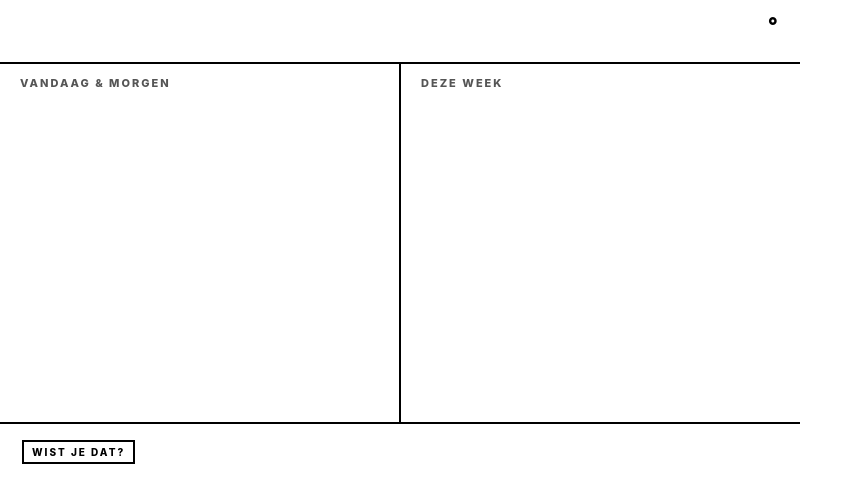
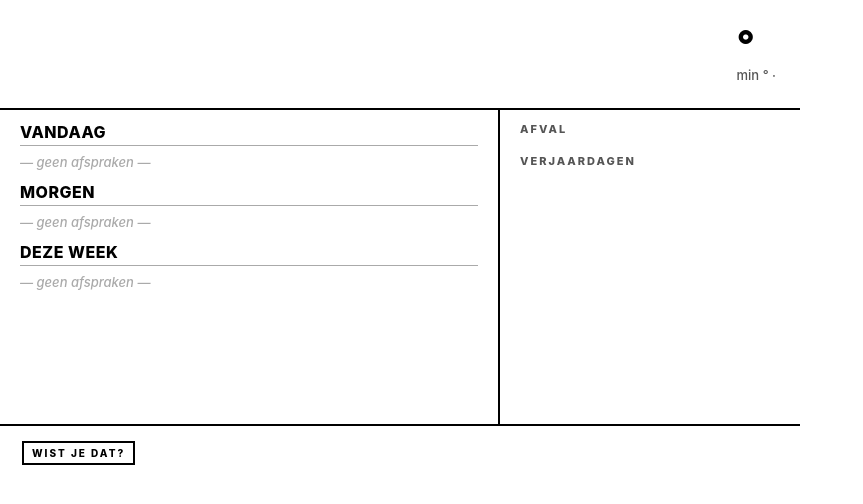
Before and after one commit to danieldotnl/epaperdash, a Python web app: template epaperdash/templates/dashboard.html.j2 in a window 1280 px wide. Shown: the top 504 px of the page, without its empty margins (0-863 px from the left). Run offline with Jinja, Linux system fonts and the light colour scheme; the template is opened without the code that fills it, so the values that code supplies are empty.

Commit message:
Dashboard: hero header, dedicated waste/birthdays panels; bump to 0.1.4
- Header becomes a "right-now" hero: weekday + date on the left, big
  weather glyph + today's max temp + condition + min/wind on the right.
  Switched from current temp to today's max — current is misleading
  given the 6-hour panel refresh cadence.
- Right pane split into two dedicated panels: AFVAL (next pickups,
  multi-week horizon) and VERJAARDAGEN (next birthdays, multi-month
  horizon). Recycling and birthdays are no longer mixed into the
  agenda timeline so they don't appear twice.
- Left pane: VANDAAG (events only — date/weather already in header),
  MORGEN (date + tomorrow's weather), DEZE WEEK as a flat list of
  (day, event, time) rows.

Co-Authored-By: Claude Opus 4.7 (1M context) <noreply@anthropic.com>

```diff
--- a/epaperdash/config.yaml
+++ b/epaperdash/config.yaml
@@ -1,5 +1,5 @@
 name: ePaperDash
-version: "0.1.3"
+version: "0.1.4"
 slug: epaperdash
 description: Renders a dashboard image for an e-paper panel
 arch:
--- a/epaperdash/templates/dashboard.html.j2
+++ b/epaperdash/templates/dashboard.html.j2
@@ -25,180 +25,216 @@
     width: 800px;
     height: 480px;
     display: grid;
-    grid-template-rows: 64px 1fr 56px;
+    grid-template-rows: 110px 1fr 54px;
   }
 
-  /* ─── header ─── */
+  /* ─── hero header: "right now" ─── */
   header {
     border-bottom: 2px solid var(--ink);
-    padding: 12px 22px 10px;
-    display: flex;
-    align-items: baseline;
-    justify-content: space-between;
+    padding: 14px 24px;
+    display: grid;
+    grid-template-columns: 1fr auto;
+    align-items: center;
+    column-gap: 24px;
   }
-  header .weekday {
-    font-size: 32px;
+  header .date-block .weekday {
+    font-size: 36px;
     font-weight: 800;
     letter-spacing: -0.5px;
     line-height: 1;
   }
-  header .date {
+  header .date-block .date {
     font-size: 18px;
     font-weight: 600;
     color: var(--ink-2);
+    margin-top: 6px;
   }
-  header .weather {
+  header .weather-block {
+    display: grid;
+    grid-template-columns: auto auto;
+    align-items: center;
+    column-gap: 18px;
+  }
+  header .weather-block .glyph {
+    font-size: 72px;
+    line-height: 1;
+    font-weight: 700;
+    font-variant-emoji: text;
+  }
+  header .weather-block .stats {
+    display: flex;
+    flex-direction: column;
+    gap: 2px;
+  }
+  header .weather-block .stats .now {
+    display: flex;
+    align-items: baseline;
+    gap: 10px;
+  }
+  header .weather-block .stats .temp {
+    font-size: 40px;
+    font-weight: 800;
+    line-height: 1;
+    letter-spacing: -1px;
+  }
+  header .weather-block .stats .cond {
     font-size: 18px;
-    font-weight: 600;
+    font-weight: 700;
   }
-  header .weather .temp {
-    font-size: 22px;
-    font-weight: 800;
+  header .weather-block .stats .range,
+  header .weather-block .stats .wind {
+    font-size: 13px;
+    font-weight: 500;
+    color: var(--ink-2);
   }
 
   /* ─── body: two columns ─── */
   .body {
     display: grid;
-    grid-template-columns: 1fr 2px 1fr;
+    grid-template-columns: 1fr 2px 300px;
     border-bottom: 2px solid var(--ink);
+    min-height: 0;
   }
-  .col {
+  .col-divider { background: var(--ink); }
+  .pane {
     padding: 12px 20px;
     overflow: hidden;
   }
-  .col-divider {
-    background: var(--ink);
-  }
-  .col h2 {
+  .pane h2 {
     font-size: 11px;
     font-weight: 800;
     text-transform: uppercase;
     letter-spacing: 2px;
     color: var(--ink-2);
-    margin-bottom: 8px;
+    margin-bottom: 6px;
   }
 
-  /* ── left column: today + tomorrow detail ── */
-  .detail-day {
-    margin-bottom: 14px;
-  }
-  .detail-day:last-child { margin-bottom: 0; }
-  .detail-day .day-head {
+  /* ── left pane: agenda ── */
+  .agenda-block { margin-bottom: 10px; }
+  .agenda-block:last-child { margin-bottom: 0; }
+  .agenda-block .head {
     display: flex;
     align-items: baseline;
     gap: 10px;
     border-bottom: 1px solid var(--ink-3);
-    padding-bottom: 4px;
-    margin-bottom: 8px;
+    padding-bottom: 3px;
+    margin-bottom: 6px;
   }
-  .detail-day .day-head .lbl {
-    font-size: 18px;
+  .agenda-block .head .lbl {
+    font-size: 16px;
     font-weight: 800;
     letter-spacing: 0.5px;
   }
-  .detail-day .day-head .sub {
+  .agenda-block .head .sub {
     font-size: 13px;
     font-weight: 600;
     color: var(--ink-2);
     flex: 1;
   }
-  .detail-day .day-head .wx {
+  .agenda-block .head .wx {
     font-size: 13px;
     font-weight: 700;
     color: var(--ink-2);
   }
-  .detail-day .ev {
+  .agenda-block .ev {
     display: grid;
-    grid-template-columns: 22px 1fr;
+    grid-template-columns: 18px 1fr auto;
     column-gap: 8px;
-    padding: 4px 0;
+    align-items: baseline;
+    padding: 2px 0;
   }
-  .detail-day .ev .icon {
-    font-size: 16px;
-    line-height: 1.2;
+  .agenda-block .ev .icon {
+    font-size: 14px;
     font-weight: 700;
     text-align: center;
   }
-  .detail-day .ev .title {
-    font-size: 16px;
+  .agenda-block .ev .title {
+    font-size: 15px;
     font-weight: 700;
-    line-height: 1.15;
   }
-  .detail-day .ev .when {
-    grid-column: 2;
+  .agenda-block .ev .when {
     font-size: 12px;
     font-weight: 500;
     color: var(--ink-2);
-    margin-top: 1px;
+    font-variant-numeric: tabular-nums;
   }
-  .detail-day .ev.is-birthday .title { font-weight: 800; }
-  .detail-day .empty {
+  .agenda-block .empty {
     font-size: 13px;
     font-style: italic;
     color: var(--ink-3);
-    padding: 4px 0;
+    padding: 2px 0;
   }
 
-  /* ── right column: compact week ── */
-  .compact-day {
+  /* week list (compact rows under DEZE WEEK) */
+  .week-row {
     display: grid;
-    grid-template-columns: 64px 1fr;
-    column-gap: 10px;
-    padding: 6px 0;
+    grid-template-columns: 82px 18px 1fr auto;
+    column-gap: 8px;
+    align-items: baseline;
+    padding: 3px 0;
     border-bottom: 1px solid var(--ink-3);
+    font-variant-numeric: tabular-nums;
+    white-space: nowrap;
   }
-  .compact-day:last-child { border-bottom: none; }
-  .compact-day .stamp {
-    text-align: center;
-    line-height: 1;
+  .week-row:last-child { border-bottom: none; }
+  .week-row .day-stamp {
+    font-size: 12px;
+    font-weight: 700;
+    color: var(--ink-2);
+    text-transform: uppercase;
+    letter-spacing: 0.5px;
   }
-  .compact-day .stamp .wd {
-    font-size: 11px;
-    font-weight: 800;
-    text-transform: uppercase;
-    letter-spacing: 1.5px;
-    color: var(--ink-2);
-  }
-  .compact-day .stamp .dt {
-    font-size: 22px;
-    font-weight: 800;
-    margin-top: 2px;
-    font-variant-numeric: tabular-nums;
-  }
-  .compact-day .stamp .wx {
-    font-size: 11px;
-    font-weight: 600;
-    color: var(--ink-2);
-    margin-top: 3px;
-  }
-  .compact-day .evs {
-    display: flex;
-    flex-direction: column;
-    gap: 2px;
-    align-self: center;
-  }
-  .compact-day .evs .row {
-    display: grid;
-    grid-template-columns: 18px 1fr auto;
-    column-gap: 6px;
-    align-items: baseline;
-    font-size: 14px;
-    line-height: 1.2;
-  }
-  .compact-day .evs .row .icon {
+  .week-row .icon {
+    font-size: 13px;
     font-weight: 700;
     text-align: center;
   }
-  .compact-day .evs .row .title {
+  .week-row .title {
+    font-size: 14px;
     font-weight: 700;
   }
-  .compact-day .evs .row .when {
-    font-size: 11px;
+  .week-row .when {
+    font-size: 12px;
+    font-weight: 500;
+    color: var(--ink-2);
+  }
+
+  /* ── right pane: panels ── */
+  .pane-right {
+    display: flex;
+    flex-direction: column;
+    gap: 12px;
+  }
+  .panel {
+    display: flex;
+    flex-direction: column;
+  }
+  .panel .row {
+    display: grid;
+    grid-template-columns: 88px 1fr;
+    column-gap: 8px;
+    align-items: baseline;
+    padding: 3px 0;
+    border-bottom: 1px solid var(--ink-3);
+    font-variant-numeric: tabular-nums;
+  }
+  .panel .row:last-child { border-bottom: none; }
+  .panel .row .when {
+    font-size: 12px;
+    font-weight: 700;
+    color: var(--ink-2);
+    text-transform: uppercase;
+    letter-spacing: 0.5px;
+  }
+  .panel .row .what {
+    font-size: 14px;
+    font-weight: 700;
+  }
+  .panel .row .what .age {
+    font-size: 12px;
     font-weight: 600;
     color: var(--ink-2);
-    font-variant-numeric: tabular-nums;
   }
-  .compact-day .evs .row.is-birthday .title { font-weight: 800; }
 
   /* ─── footer ─── */
   footer {
@@ -217,7 +253,7 @@
     white-space: nowrap;
   }
   footer .fact {
-    font-size: 14px;
+    font-size: 13px;
     font-weight: 500;
     line-height: 1.3;
     flex: 1;
@@ -225,33 +261,36 @@
 </style>
 </head>
 <body>
-{# Icon glyphs per category. Kept here so the template stays declarative. #}
-{% set icons = {"birthday": "✿", "recycling": "♻", "calendar": "▣", "school": "✎"} %}
+{% set icons = {"calendar": "▣", "school": "✎"} %}
 <div class="page">
 
   <header>
-    <div class="weekday">{{ header.weekday }}</div>
-    <div class="date">{{ header.date }}</div>
-    <div class="weather">
-      <span class="temp">{{ header.temp }}°</span>
-      <span>{{ header.condition }}</span>
+    <div class="date-block">
+      <div class="weekday">{{ header.weekday }}</div>
+      <div class="date">{{ header.date }}</div>
+    </div>
+    <div class="weather-block">
+      <div class="glyph">{{ header.weather.icon }}</div>
+      <div class="stats">
+        <div class="now">
+          <span class="temp">{{ header.weather.temp_high }}°</span>
+          <span class="cond">{{ header.weather.condition }}</span>
+        </div>
+        <div class="range">min {{ header.weather.temp_low }}° · {{ header.weather.wind }}</div>
+      </div>
     </div>
   </header>
 
   <div class="body">
 
-    <section class="col col-left">
-      <h2>Vandaag &amp; morgen</h2>
-      {% for d in days[:2] %}
-      <div class="detail-day">
-        <div class="day-head">
-          <div class="lbl">{{ d.label }}</div>
-          <div class="sub">{{ d.weekday_short }} {{ d.date_short }}</div>
-          <div class="wx">{{ d.weather_icon }} {{ d.temp_high }}</div>
+    <section class="pane pane-left">
+      <div class="agenda-block">
+        <div class="head">
+          <div class="lbl">VANDAAG</div>
         </div>
-        {% if d.events %}
-          {% for ev in d.events %}
-          <div class="ev {% if ev.cat == 'birthday' %}is-birthday{% endif %}">
+        {% if today_events %}
+          {% for ev in today_events %}
+          <div class="ev">
             <div class="icon">{{ icons[ev.cat] }}</div>
             <div class="title">{{ ev.title }}</div>
             <div class="when">{{ ev.time if ev.time else "Hele dag" }}</div>
@@ -261,31 +300,69 @@
           <div class="empty">— geen afspraken —</div>
         {% endif %}
       </div>
-      {% endfor %}
+
+      <div class="agenda-block">
+        <div class="head">
+          <div class="lbl">MORGEN</div>
+          <div class="sub">{{ tomorrow.weekday_short }} {{ tomorrow.date_short }}</div>
+          <div class="wx">{{ tomorrow.weather_icon }} {{ tomorrow.temp_high }}</div>
+        </div>
+        {% if tomorrow.events %}
+          {% for ev in tomorrow.events %}
+          <div class="ev">
+            <div class="icon">{{ icons[ev.cat] }}</div>
+            <div class="title">{{ ev.title }}</div>
+            <div class="when">{{ ev.time if ev.time else "Hele dag" }}</div>
+          </div>
+          {% endfor %}
+        {% else %}
+          <div class="empty">— geen afspraken —</div>
+        {% endif %}
+      </div>
+
+      <div class="agenda-block">
+        <div class="head">
+          <div class="lbl">DEZE WEEK</div>
+        </div>
+        {% if week_rows %}
+          {% for r in week_rows %}
+          <div class="week-row">
+            <div class="day-stamp">{{ r.weekday_short }} {{ r.date_short }}</div>
+            <div class="icon">{{ icons[r.cat] }}</div>
+            <div class="title">{{ r.title }}</div>
+            <div class="when">{{ r.time if r.time else "hele dag" }}</div>
+          </div>
+          {% endfor %}
+        {% else %}
+          <div class="empty">— geen afspraken —</div>
+        {% endif %}
+      </div>
     </section>
 
     <div class="col-divider"></div>
 
-    <section class="col col-right">
-      <h2>Deze week</h2>
-      {% for d in days[2:] %}
-      <div class="compact-day">
-        <div class="stamp">
-          <div class="wd">{{ d.weekday_short }}</div>
-          <div class="dt">{{ d.date_short.split(' ')[0] }}</div>
-          <div class="wx">{{ d.weather_icon }} {{ d.temp_high }}</div>
+    <section class="pane pane-right">
+      <div class="panel">
+        <h2>Afval</h2>
+        {% for r in recycling %}
+        <div class="row">
+          <div class="when">{{ r.date }}</div>
+          <div class="what">{{ r.type }}</div>
         </div>
-        <div class="evs">
-          {% for ev in d.events %}
-          <div class="row {% if ev.cat == 'birthday' %}is-birthday{% endif %}">
-            <div class="icon">{{ icons[ev.cat] }}</div>
-            <div class="title">{{ ev.title }}</div>
-            <div class="when">{{ ev.time if ev.time else "hele dag" }}</div>
+        {% endfor %}
+      </div>
+
+      <div class="panel">
+        <h2>Verjaardagen</h2>
+        {% for b in birthdays %}
+        <div class="row">
+          <div class="when">{{ b.date }}</div>
+          <div class="what">
+            {{ b.name }}{% if b.age %} <span class="age">({{ b.age }})</span>{% endif %}
           </div>
-          {% endfor %}
         </div>
+        {% endfor %}
       </div>
-      {% endfor %}
     </section>
 
   </div>
```
Also changed, not shown: epaperdash/data.py (+37 -78 lines).
